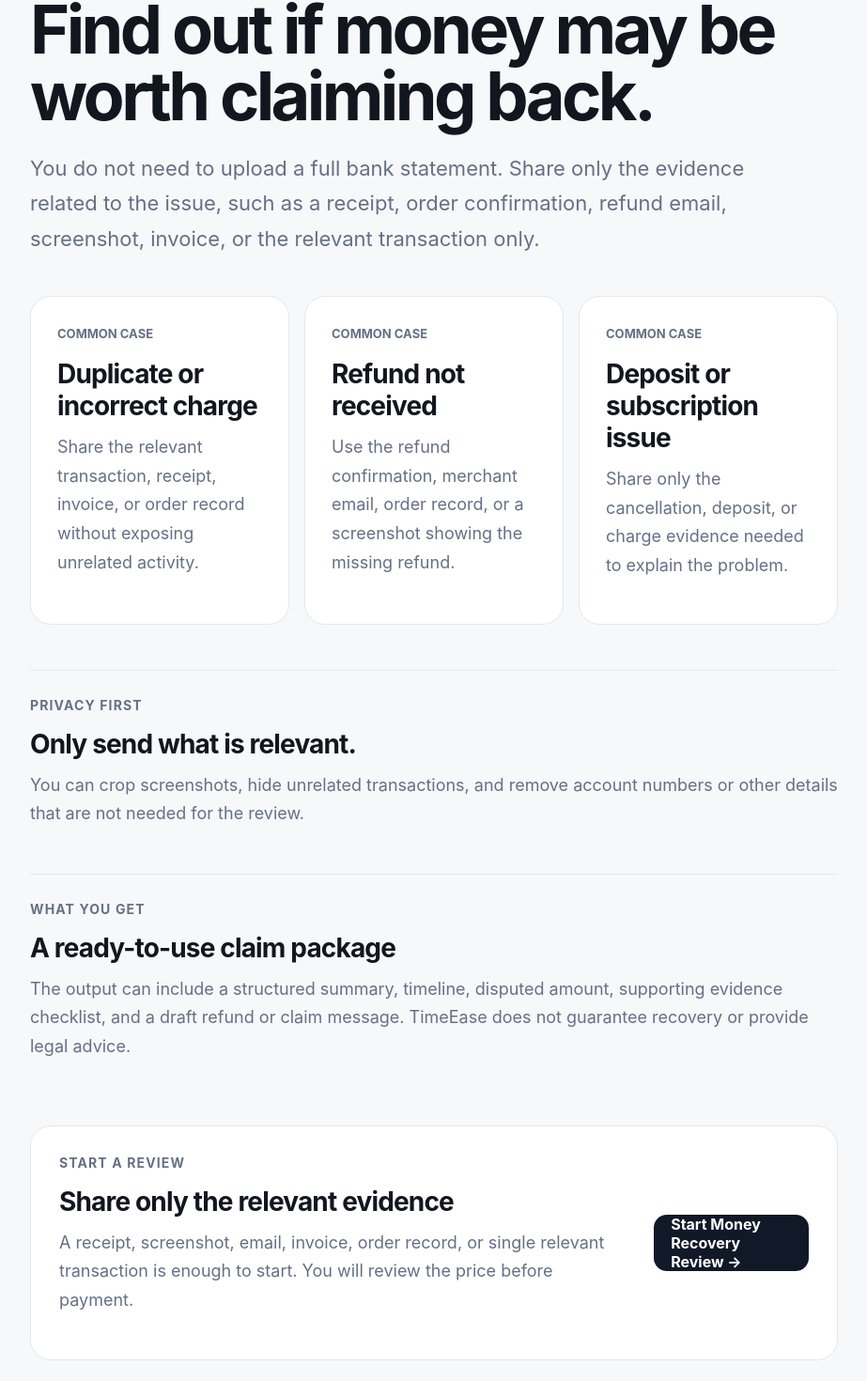
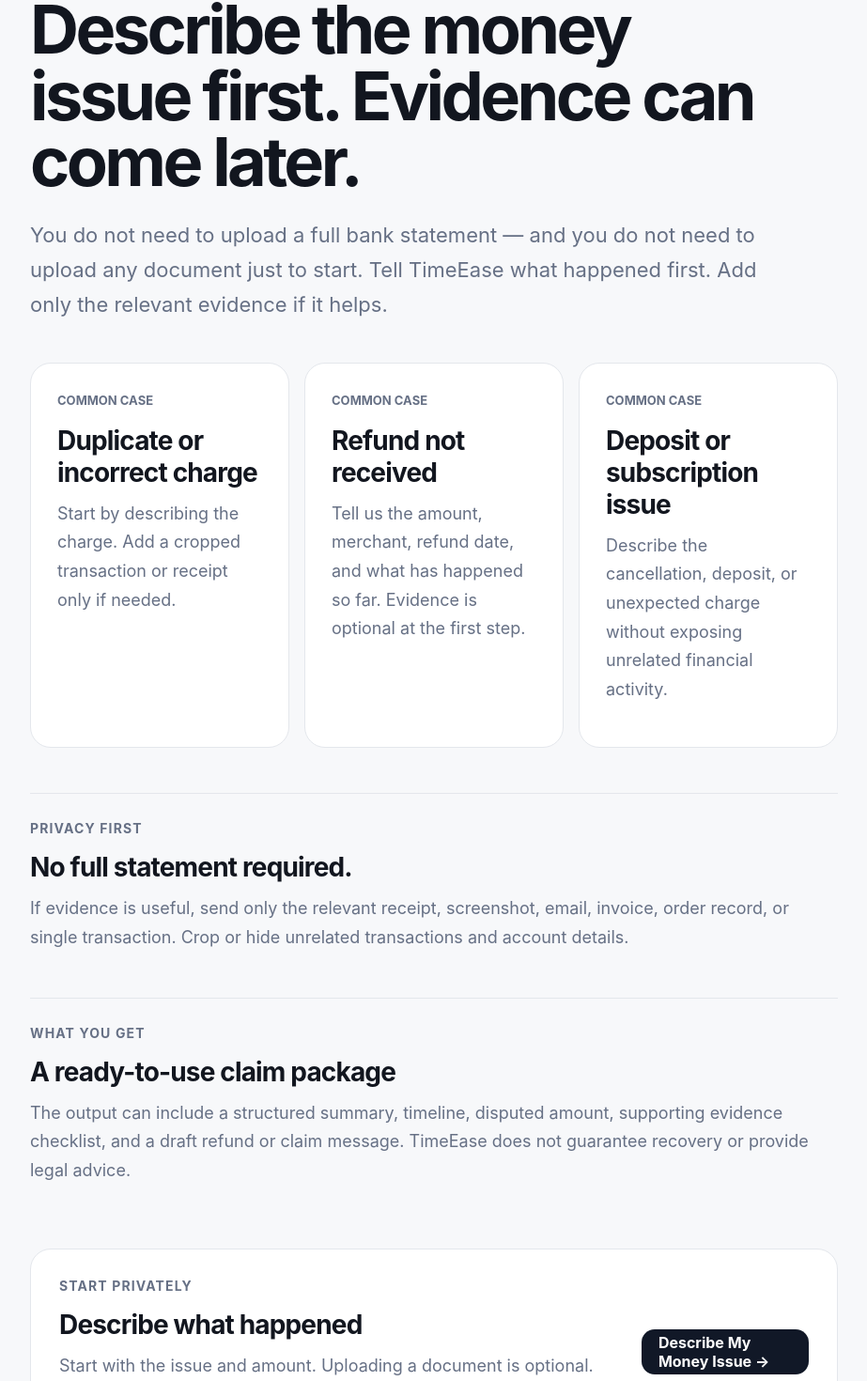
Before and after one commit to goplanetdigital/timeease-web, a Next.js app: page /recover-money in a window 1280 px wide. Shown: the part 173-1643 px from the top of the page at 94% size, without its empty margins (178-1101 px from the left). Built offline with nearby package versions, Linux system fonts and the light colour scheme.

Commit message:
Make Money Recovery evidence optional

```diff
--- a/app/recover-money/page.tsx
+++ b/app/recover-money/page.tsx
@@ -10,11 +10,11 @@
 
       <section className="page-header">
         <div className="eyebrow">Money Recovery</div>
-        <h1>Find out if money may be worth claiming back.</h1>
+        <h1>Describe the money issue first. Evidence can come later.</h1>
         <p className="article-intro">
-          You do not need to upload a full bank statement. Share only the evidence
-          related to the issue, such as a receipt, order confirmation, refund email,
-          screenshot, invoice, or the relevant transaction only.
+          You do not need to upload a full bank statement — and you do not need
+          to upload any document just to start. Tell TimeEase what happened first.
+          Add only the relevant evidence if it helps.
         </p>
       </section>
 
@@ -22,26 +22,27 @@
         <article className="card">
           <span className="card-kicker">Common case</span>
           <h2>Duplicate or incorrect charge</h2>
-          <p>Share the relevant transaction, receipt, invoice, or order record without exposing unrelated activity.</p>
+          <p>Start by describing the charge. Add a cropped transaction or receipt only if needed.</p>
         </article>
         <article className="card">
           <span className="card-kicker">Common case</span>
           <h2>Refund not received</h2>
-          <p>Use the refund confirmation, merchant email, order record, or a screenshot showing the missing refund.</p>
+          <p>Tell us the amount, merchant, refund date, and what has happened so far. Evidence is optional at the first step.</p>
         </article>
         <article className="card">
           <span className="card-kicker">Common case</span>
           <h2>Deposit or subscription issue</h2>
-          <p>Share only the cancellation, deposit, or charge evidence needed to explain the problem.</p>
+          <p>Describe the cancellation, deposit, or unexpected charge without exposing unrelated financial activity.</p>
         </article>
       </section>
 
       <section className="article-section">
         <div className="eyebrow">Privacy first</div>
-        <h2>Only send what is relevant.</h2>
+        <h2>No full statement required.</h2>
         <p>
-          You can crop screenshots, hide unrelated transactions, and remove account
-          numbers or other details that are not needed for the review.
+          If evidence is useful, send only the relevant receipt, screenshot, email,
+          invoice, order record, or single transaction. Crop or hide unrelated
+          transactions and account details.
         </p>
       </section>
 
@@ -57,11 +58,11 @@
 
       <section className="cta-panel">
         <div>
-          <div className="eyebrow">Start a review</div>
-          <h2>Share only the relevant evidence</h2>
+          <div className="eyebrow">Start privately</div>
+          <h2>Describe what happened</h2>
           <p>
-            A receipt, screenshot, email, invoice, order record, or single relevant
-            transaction is enough to start. You will review the price before payment.
+            Start with the issue and amount. Uploading a document is optional.
+            You will review the price before payment.
           </p>
         </div>
         <a
@@ -70,7 +71,7 @@
           target="_blank"
           rel="noreferrer"
         >
-          Start Money Recovery Review →
+          Describe My Money Issue →
         </a>
       </section>
     </main>
```
